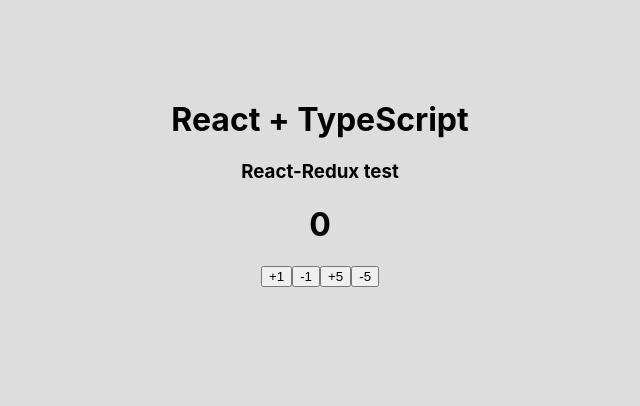
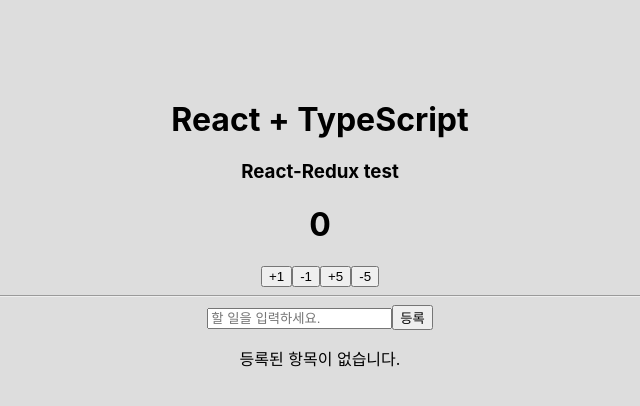
Before and after one commit to seungjin-le/My_BookShelf, a React (Create React App) app: page / in a window 1280 px wide. Shown: the top 406 px of the page, without its empty margins (320-960 px from the left). Built offline with nearby package versions, Linux system fonts and the light colour scheme.

Commit message:
TodoList 구현

```diff
--- a/src/App.tsx
+++ b/src/App.tsx
@@ -1,11 +1,14 @@
 import React from 'react';
 import Home from './page/home';
 import CounterContainer from './containers/CounterContainer';
+import TodoApp from './containers/TodoApp';
 const App = () => {
   return (
     <div>
       <Home title={'React + TypeScript'} text={'React-Redux test'} />
       <CounterContainer />
+      <hr />
+      <TodoApp />
     </div>
   );
 };
--- /dev/null
+++ b/src/components/TodoList.tsx
@@ -0,0 +1,26 @@
+import { Todo } from '../modules/Todos';
+import TodoItem from './TodoItem';
+
+type TodoListProps = {
+  todos: Todo[];
+  onToggle: (id: number) => void;
+  onRemove: (id: number) => void;
+};
+
+const TodoList = ({ todos, onToggle, onRemove }: TodoListProps) => {
+  if (todos.length === 0) return <p>등록된 항목이 없습니다.</p>;
+  return (
+    <ul>
+      {todos.map(todo => (
+        <TodoItem
+          todo={todo}
+          onToggle={onToggle}
+          onRemove={onRemove}
+          key={todo.id}
+        />
+      ))}
+    </ul>
+  );
+};
+
+export default TodoList;
--- /dev/null
+++ b/src/containers/TodoApp.tsx
@@ -0,0 +1,31 @@
+import { RootState } from '../modules';
+import { useDispatch, useSelector } from 'react-redux';
+import { addTodo, removeTodo, toggleTodo } from '../modules/Todos';
+import TodoInsert from '../components/TodoInsert';
+import TodoList from '../components/TodoList';
+
+const TodoApp = () => {
+  const todos = useSelector((state: RootState) => state.todos);
+  const dispatch = useDispatch();
+
+  const onInsert = (text: string) => {
+    dispatch(addTodo(text));
+  };
+
+  const onToggle = (id: number) => {
+    dispatch(toggleTodo(id));
+  };
+
+  const onRemove = (id: number) => {
+    dispatch(removeTodo(id));
+  };
+
+  return (
+    <>
+      <TodoInsert onInsert={onInsert} />
+      <TodoList todos={todos} onToggle={onToggle} onRemove={onRemove} />
+    </>
+  );
+};
+
+export default TodoApp;
```
